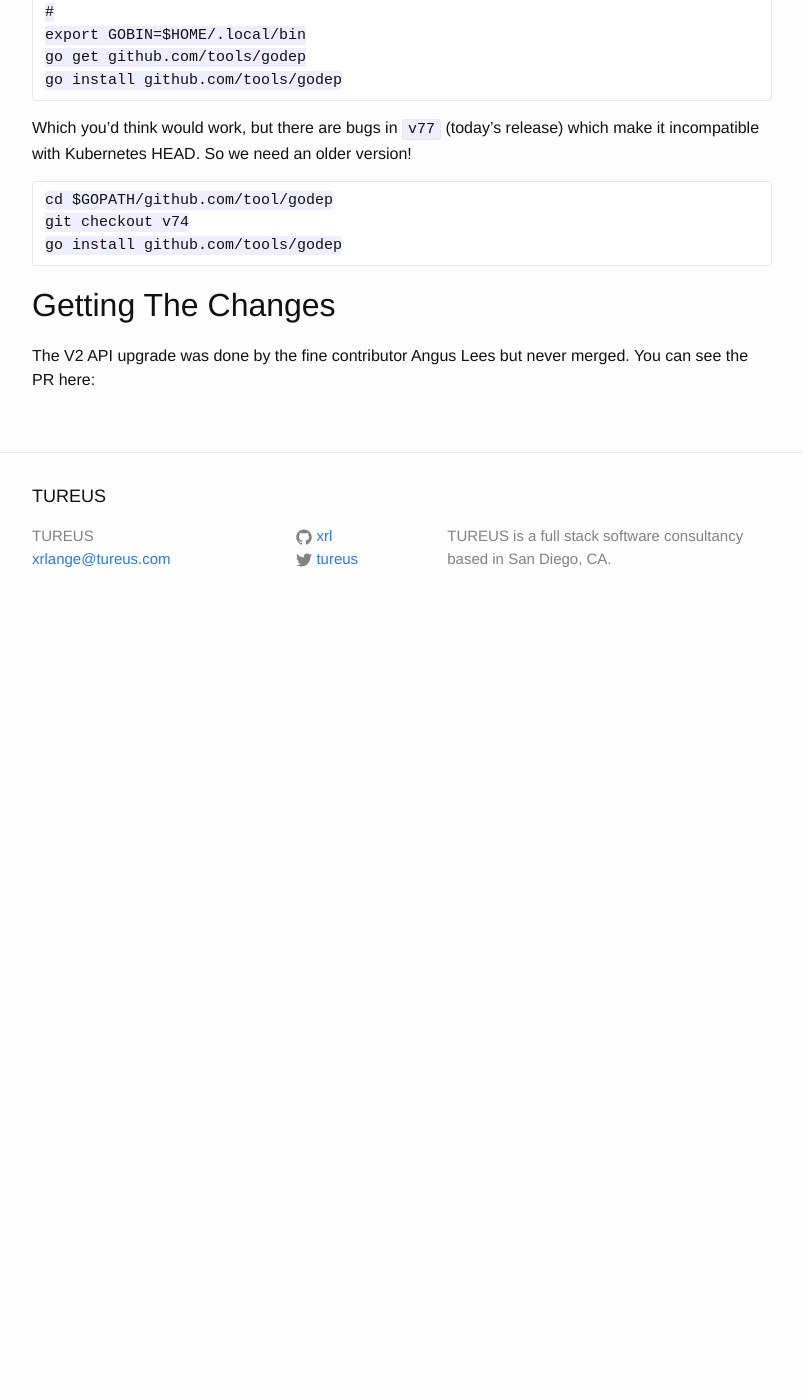
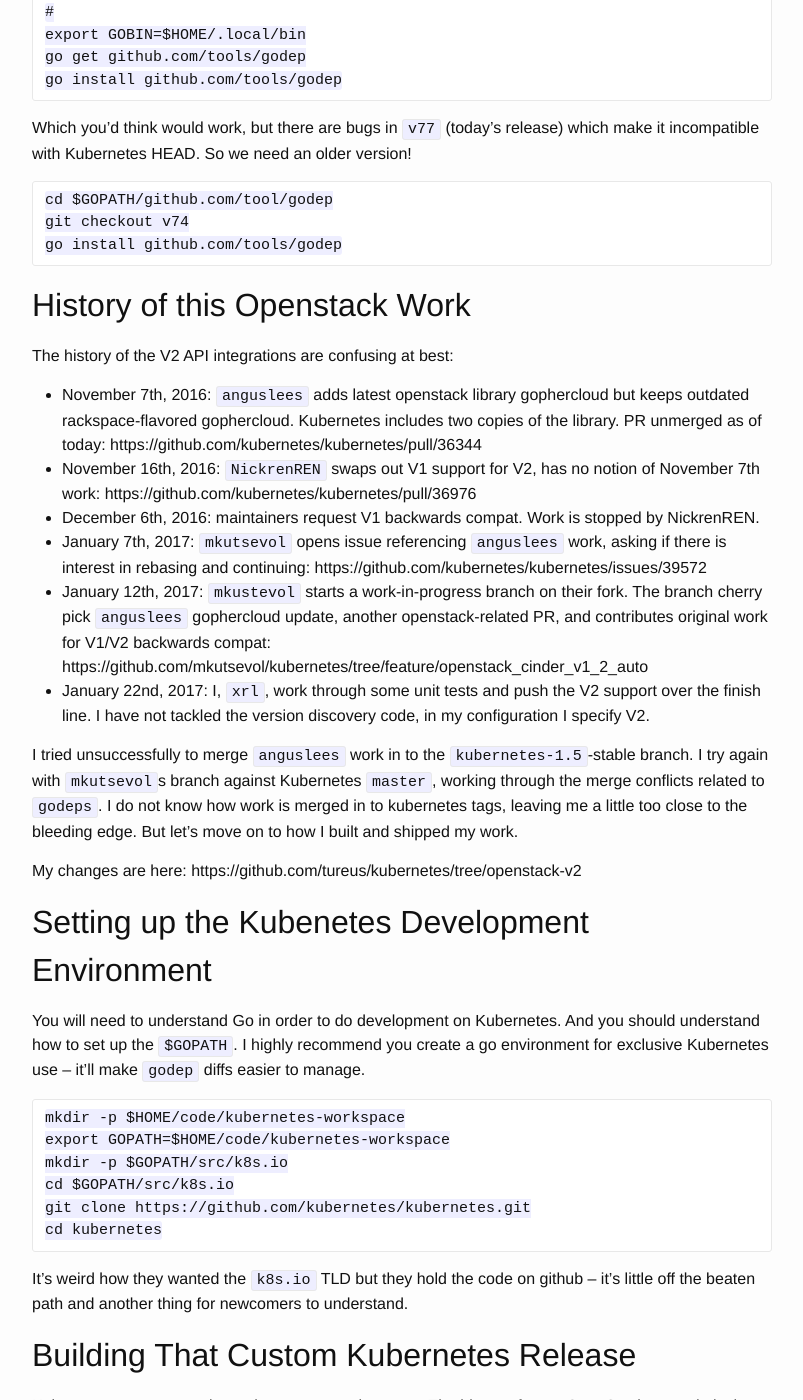
Before and after one commit to tureus/tureus.github.io, a Jekyll site: the page built from _posts/2017-01-24-build-your-custom-kubelet-image.markdown, in a window 1280 px wide and 1400 px high, scrolled down 600 px. Shown: the whole window, without its empty margins (238-1041 px from the left). Built offline with Jekyll 4.4.1, drawn with Linux system fonts in a browser that asks for light colours; before the commit the page ends 1230 px from its top, so only the background shows below that; some of the changed text lies outside the part shown.

Commit message:
Update 2017-01-24-build-your-custom-kubelet-image.markdown

````diff
--- a/_posts/2017-01-24-build-your-custom-kubelet-image.markdown
+++ b/_posts/2017-01-24-build-your-custom-kubelet-image.markdown
@@ -29,7 +29,60 @@ git checkout v74
 go install github.com/tools/godep
 ```
 
-Getting The Changes
+History of this Openstack Work
 ---
 
-The V2 API upgrade was done by the fine contributor Angus Lees but never merged. You can see the PR here:
+The history of the V2 API integrations are confusing at best:
+
+  * November 7th, 2016: `anguslees` adds latest openstack library gophercloud but keeps outdated rackspace-flavored gophercloud. Kubernetes includes two copies of the library. PR unmerged as of today: https://github.com/kubernetes/kubernetes/pull/36344
+  * November 16th, 2016: `NickrenREN` swaps out V1 support for V2, has no notion of November 7th work: https://github.com/kubernetes/kubernetes/pull/36976
+  * December 6th, 2016: maintainers request V1 backwards compat. Work is stopped by NickrenREN.
+  * January 7th, 2017: `mkutsevol` opens issue referencing `anguslees` work, asking if there is interest in rebasing and continuing: https://github.com/kubernetes/kubernetes/issues/39572
+  * January 12th, 2017: `mkustevol` starts a work-in-progress branch on their fork. The branch cherry pick `anguslees` gophercloud update, another openstack-related PR, and contributes original work for V1/V2 backwards compat: https://github.com/mkutsevol/kubernetes/tree/feature/openstack_cinder_v1_2_auto
+  * January 22nd, 2017: I, `xrl`, work through some unit tests and push the V2 support over the finish line. I have not tackled the version discovery code, in my configuration I specify V2.
+
+I tried unsuccessfully to merge `anguslees` work in to the `kubernetes-1.5`-stable branch. I try again with `mkutsevol`s branch against Kubernetes `master`, working through the merge conflicts related to `godeps`. I do not know how work is merged in to kubernetes tags, leaving me a little too close to the bleeding edge. But let's move on to how I built and shipped my work.
+
+My changes are here: https://github.com/tureus/kubernetes/tree/openstack-v2
+
+Setting up the Kubenetes Development Environment
+---
+
+You will need to understand Go in order to do development on Kubernetes. And you should understand how to set up the `$GOPATH`. I highly recommend you create a go environment for exclusive Kubernetes use -- it'll make `godep` diffs easier to manage.
+
+```
+mkdir -p $HOME/code/kubernetes-workspace
+export GOPATH=$HOME/code/kubernetes-workspace
+mkdir -p $GOPATH/src/k8s.io
+cd $GOPATH/src/k8s.io
+git clone https://github.com/kubernetes/kubernetes.git
+cd kubernetes
+```
+
+It's weird how they wanted the `k8s.io` TLD but they hold the code on github -- it's little off the beaten path and another thing for newcomers to understand.
+
+
+Building That Custom Kubernetes Release
+---
+
+Kubernetes, as you may know, has many moving parts. The big one for my OpenStack upgrade is the `kubelet` -- the process which runs on each kubernetes node/master and handles all the necessary local changes. the `kubelet` manages docker container lifecycles (created, update, destroy, etc) and manages cloud API calls, such as creating a cinder volume. I needed to build and dockerize my kubelet using my custom work.
+
+Remember, the `kubelet` code is now built in to a mulipurpose `hyperkube` binary. Previous version of kubernetes used distinct binaries for master/minion/apiserver but now `hyperkube` is the multipurpose executable of choice.
+
+First big task, build the cross compile `hyperkube` for Linux from my OS X machine. Good thing Go makes cross compiling so easy and it's already built in to my tool chain. Just gotta find the right folder/make file/incantation:
+
+```
+# you may need to use brew to install a newer bash, as was the case for me
+kubernetes$ bash build/run.sh make cross KUBE_FASTBUILD=true ARCH=amd64
+```
+
+Without the `KUBE_FASTBUILD` you will cross compile a matrix of platforms and waste 45mins of your time. Should take 10-15 minutes when compiling for linux/amd64.
+
+The second big task is to put the cross compiled Linux binary in to a docker image, ready for deployment:
+
+```
+cd cluster/images/hyperkube/
+make VERSION=$YOURCOOLTAG ARCH=amd64
+```
+
+The `hyperkube`
````
